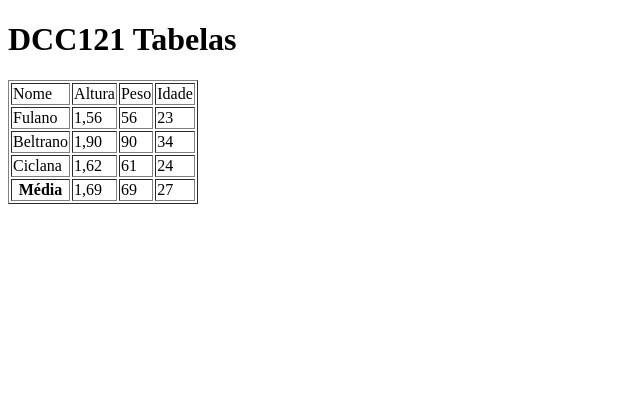
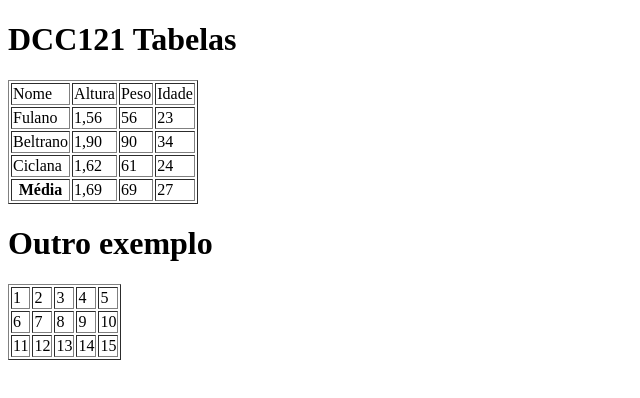
Before and after one commit to ufjf-dcc121/ufjf-dcc121-2022-1-atv2-JoaoAGO, a plain HTML site: page tabela.html in a window 1280 px wide. Shown: the whole page, without its empty margins (0-640 px from the left). Drawn offline with Linux system fonts and the light colour scheme.

Commit message:
Adiciona outro exemplo de tabela

```diff
--- a/tabela.html
+++ b/tabela.html
@@ -39,11 +39,38 @@
         </tr>
     </tbody>
     <tfoot>
-        <th>Média</th>
+        <th scope="row">Média</th>
         <td>1,69</td>
         <td>69</td>
         <td>27</td>
     </tfoot>
     </table>
+
+    <h1>Outro exemplo</h1>
+    <table border="1">
+        <tbody>
+            <tr>
+                <td>1</td>
+                <td>2</td>
+                <td>3</td>
+                <td>4</td>
+                <td>5</td>
+            </tr>
+            <tr>
+                <td>6</td>
+                <td>7</td>
+                <td>8</td>
+                <td>9</td>
+                <td>10</td>
+            </tr>
+            <tr>
+                <td>11</td>
+                <td>12</td>
+                <td>13</td>
+                <td>14</td>
+                <td>15</td>
+            </tr>
+        </tbody>
+    </table>
 </body>
 </html>
```
